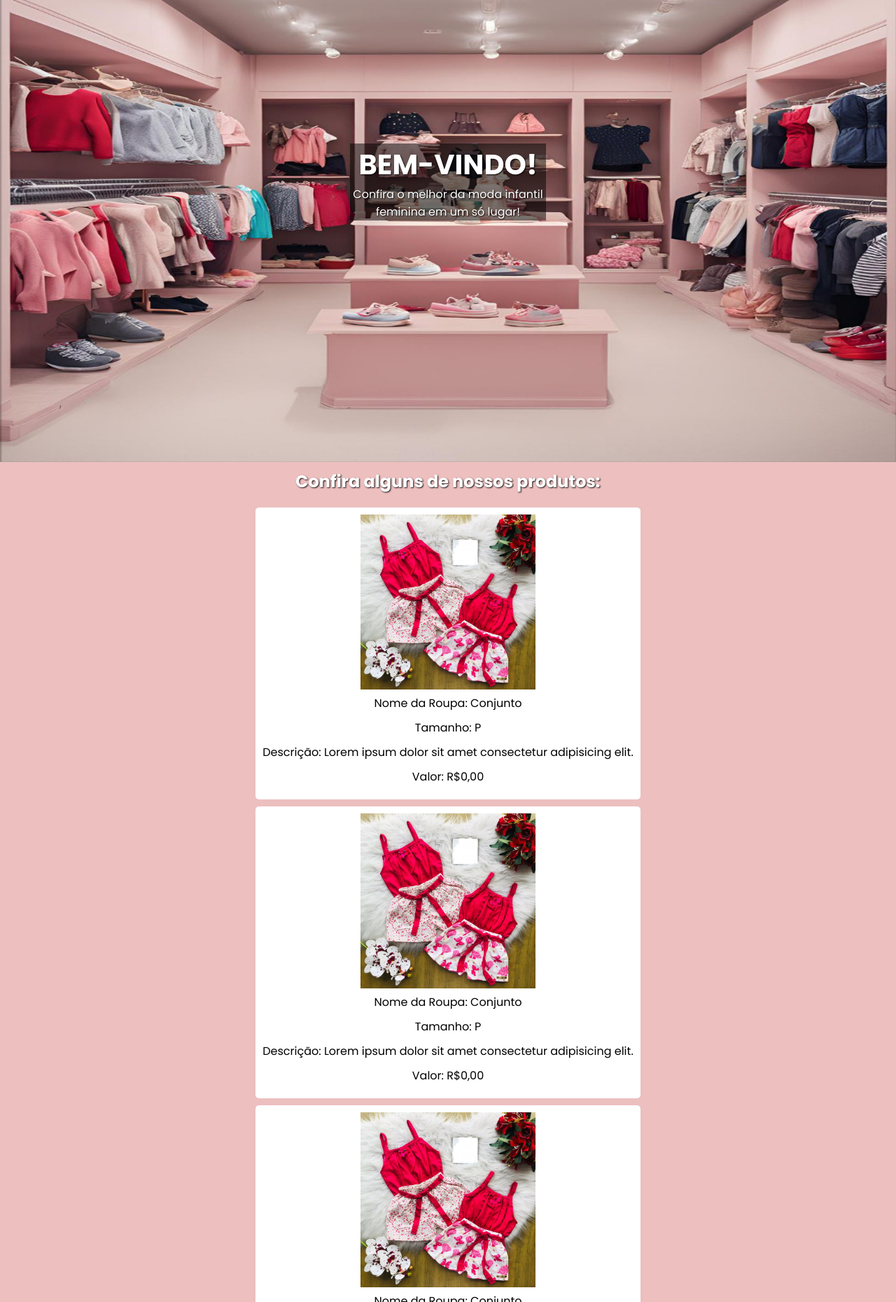
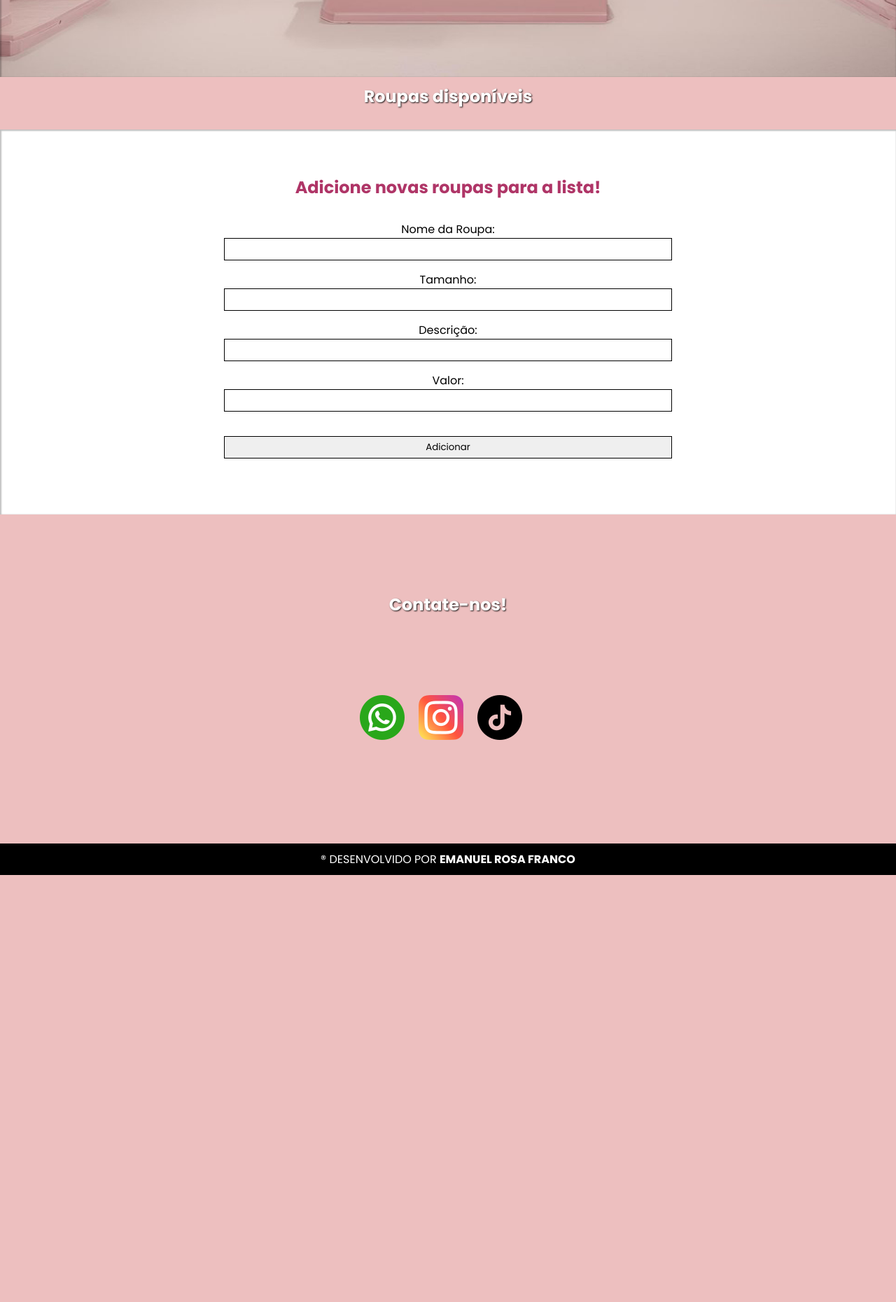
Before and after one commit to emanuelrf7/projeto-loja, a plain HTML site: page index.html in a window 1280 px wide. Shown: the part 940-2800 px from the top of the page at 70% size. After the commit the page ends 2190 px from the top, so only its background shows below. Drawn offline with Linux system fonts and the light colour scheme.

Commit message:
Terminei o projeto.

```diff
--- a/index.html
+++ b/index.html
@@ -29,32 +29,8 @@
         </section>
 
         <section class="secao-produtos" id="secao-produtos">
-            <h2>Confira alguns de nossos produtos:</h2>
-            <div class="produtos" id="produtos">
-                <div class="container-imagem">
-                    <img src="img/imagem.jpg" alt="Foto do Produto" class="config-imagem">
-                    <p>Nome da Roupa: Conjunto</p>
-                    <p>Tamanho: P</p>
-                    <p>Descrição: Lorem ipsum dolor sit amet consectetur adipisicing elit.</p>
-                    <p>Valor: R$0,00</p>
-                </div>
-
-                <div class="container-imagem">
-                    <img src="img/imagem.jpg" alt="Foto do Produto" class="config-imagem">
-                    <p>Nome da Roupa: Conjunto</p>
-                    <p>Tamanho: P</p>
-                    <p>Descrição: Lorem ipsum dolor sit amet consectetur adipisicing elit.</p>
-                    <p>Valor: R$0,00</p>
-                </div>
-
-                <div class="container-imagem">
-                    <img src="img/imagem.jpg" alt="Foto do Produto" class="config-imagem">
-                    <p>Nome da Roupa: Conjunto</p>
-                    <p>Tamanho: P</p>
-                    <p>Descrição: Lorem ipsum dolor sit amet consectetur adipisicing elit.</p>
-                    <p>Valor: R$0,00</p>
-                </div>
-            </div>
+            <h2>Roupas disponíveis</h2>
+            <div class="produtos" id="produtos"></div>
         </section>
 
         <section class="secao-addprodutos">
--- a/style.css
+++ b/style.css
@@ -156,6 +156,11 @@ body {
     text-align: center;
 }
 
+.container-addprodutos input {
+    width: 100%;
+    margin-bottom: 15px;
+}
+
 .container-addprodutos h2 {
     color: var(--cor-01);
     margin-bottom: 30px;
@@ -202,3 +207,82 @@ footer a:hover {
     color: #540B0E;
     transition: 0.2s;
 }
+
+@media screen and (min-width: 568px) {
+    .cabecalho {
+        height: 100%;
+        justify-content: space-between;
+    }
+
+    .home-items {
+        width: 500px;
+    }
+
+    .secao-addprodutos {
+        height: 100%;
+        min-height: 550px;
+    }
+
+    .contato img {
+        margin-bottom: 10px;
+    }
+}
+
+@media screen and (min-width: 768px) {
+    .cabecalho {
+        flex-direction: row;
+    }
+
+    .menu-items {
+        display: flex;
+    }
+
+    .menu-items a {
+        margin-right: 20px;
+    }
+
+    .produtos {
+        grid-template-columns: repeat(2, 1fr);
+    }
+
+    .contato {
+        height: 100%;
+        min-height: 450px;
+    }
+
+    .container-contatos {
+        display: flex;
+    }
+
+    .container-contatos a {
+        margin-right: 20px;
+    }
+}
+
+@media screen and (min-width: 992px) {
+    .home-items {
+        width: 900px;
+    }
+
+    .produtos {
+        grid-template-columns: repeat(3, 1fr);
+    }
+}
+
+@media screen and (min-width: 1300px) {
+    .produtos {
+        grid-template-columns: repeat(4, 1fr);
+    }
+}
+
+@media screen and (min-width: 1500px) {
+    .produtos {
+        grid-template-columns: repeat(5, 1fr);
+    }
+}
+
+@media screen and (min-width: 1700px) {
+    .produtos {
+        grid-template-columns: repeat(6, 1fr);
+    }
+}
```
